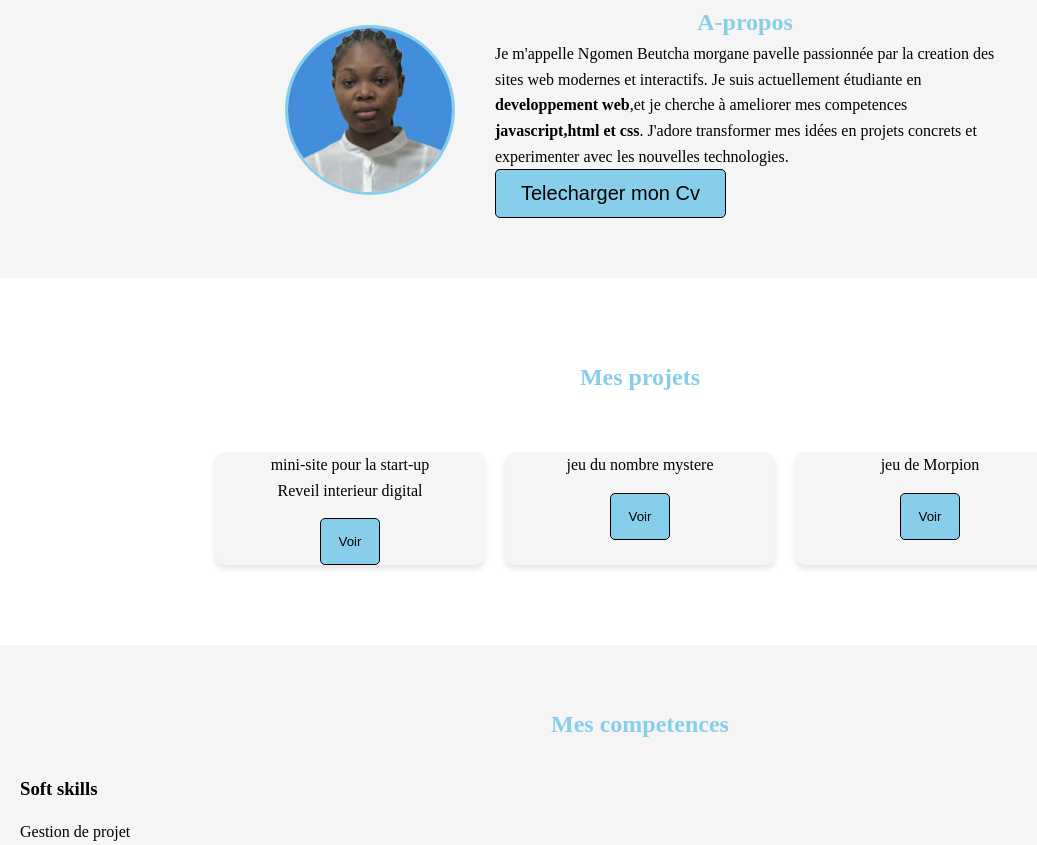
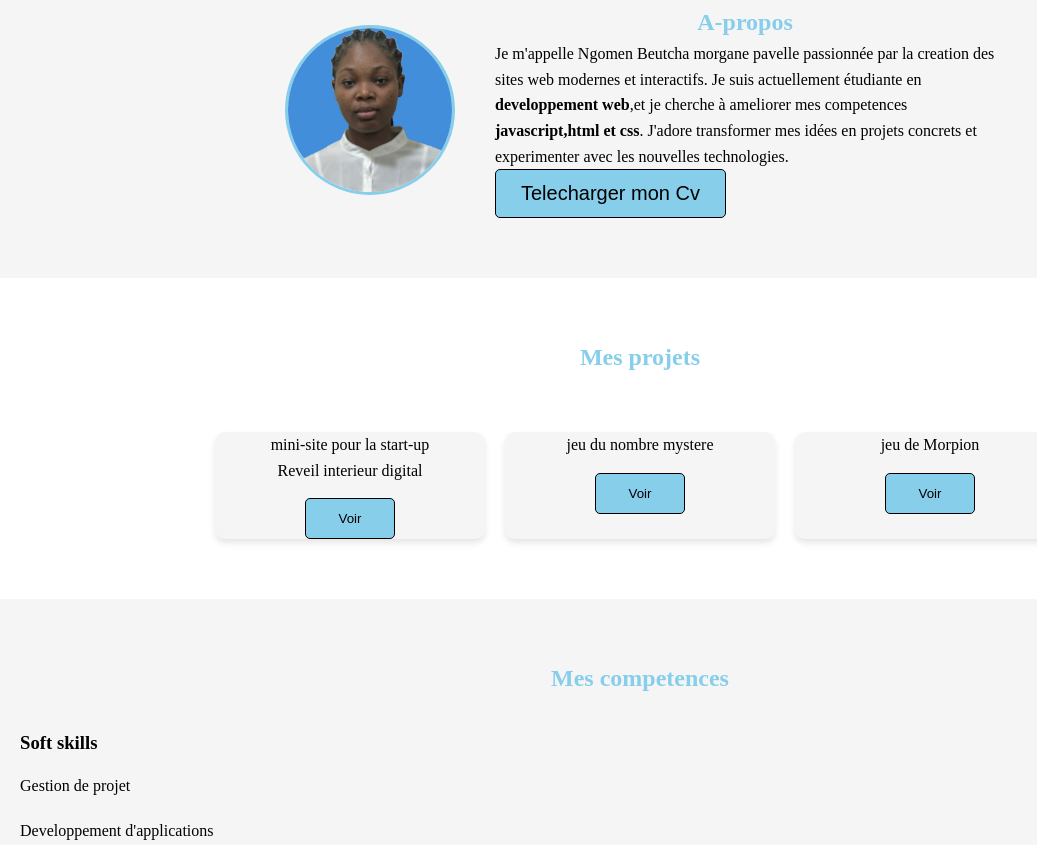
Before and after one commit to MorganeNgomen/Mon-porfolio, a plain HTML site: page index.html in a window 1280 px wide. Shown: the part 543-1388 px from the top of the page, without its empty margins (0-1037 px from the left). Drawn offline with Linux system fonts and the light colour scheme.

Commit message:
Update Projet.css

```diff
--- a/Projet.css
+++ b/Projet.css
@@ -93,7 +93,7 @@ header nav a:hover {
   text-align:center;
 }
 .projets {
-  padding: 80px 15px;
+  padding: 60px 40px;
   text-align: center;
 }
 .projets h2 {
@@ -120,10 +120,10 @@ header nav a:hover {
   background:skyblue;
   color: black;
   border: 1px solid;
-  padding: 15px;
+  padding: 12px 25px;
   border-radius: 5px;
   cursor: pointer;
-  width: 60px
+  width: 90px
 }
 .projet-jeu button:hover {
   background: #00b3b3;
```
